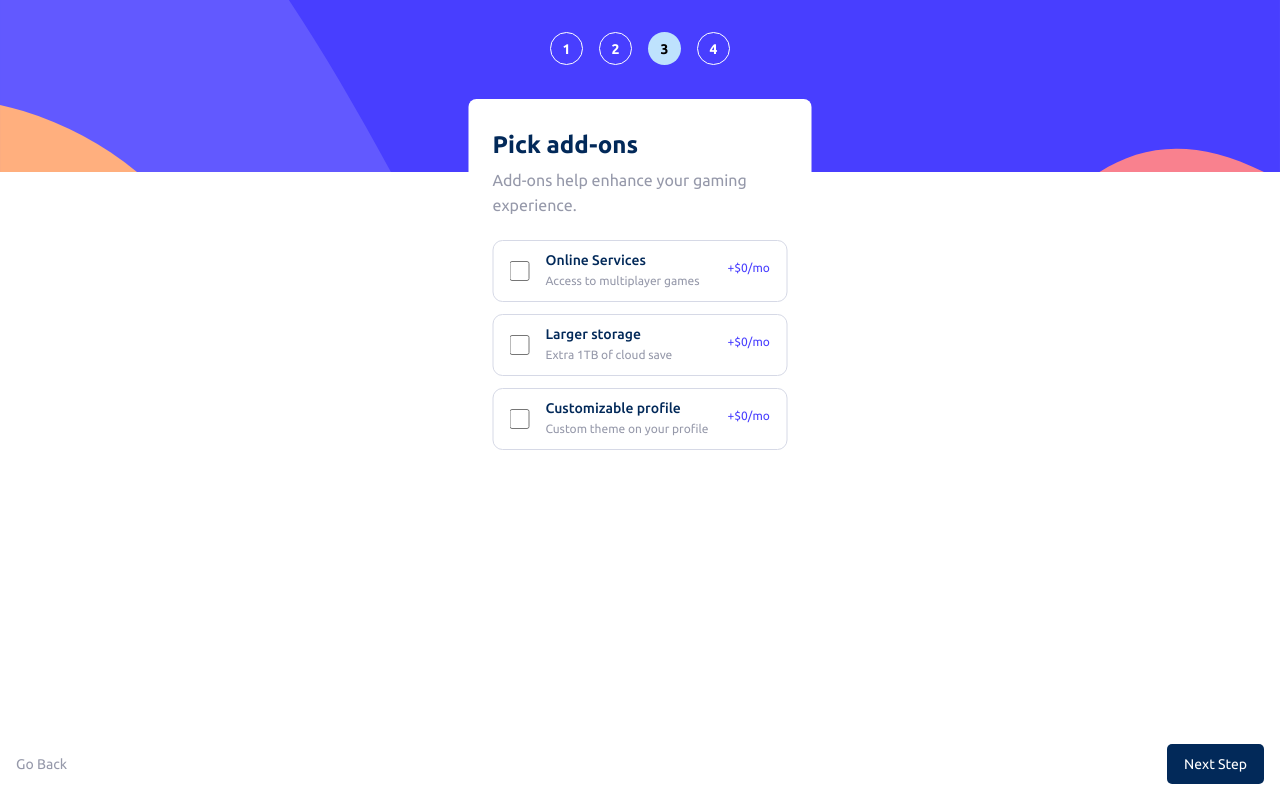
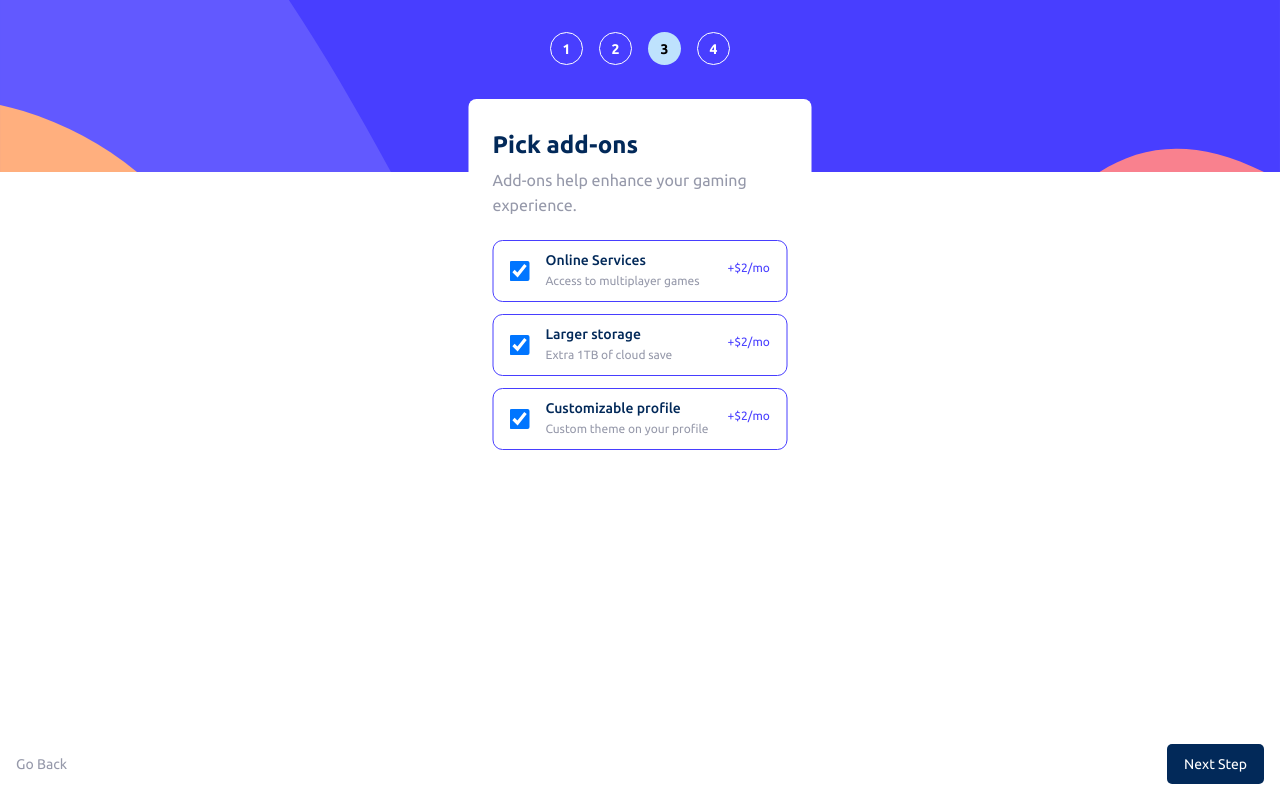
Before and after one commit to claystuart/multi-step-form, a React (Create React App) app: page /addons in a window 1280 px wide. Built offline with nearby package versions, Linux system fonts and the light colour scheme.

Commit message:
Fix loading bug in AddOns.jsx with three prices.

```diff
--- a/src/pages/AddOns.jsx
+++ b/src/pages/AddOns.jsx
@@ -11,19 +11,31 @@ export default function AddOns() {
     const [onlinePrice, setOnlinePrice] = useState(() => {
         let multiplier = yearlyTerm === "true" ? 10 : 1
         let temp = localStorage.getItem("onlinePrice")
-        return temp ? multiplier * 1 : "0"
+        if (temp === "0") {
+            return "0"
+        }
+        else
+            return multiplier * 2
     })
 
     const [storagePrice, setStoragePrice] = useState(() => {
         let multiplier = yearlyTerm === "true" ? 10 : 1
         let temp = localStorage.getItem("storagePrice")
-        return temp ? multiplier * 2 : "0"
+        if (temp === "0") {
+            return "0"
+        }
+        else
+            return multiplier * 2
     })
 
     const [profilePrice, setProfilePrice] = useState(() => {
         let multiplier = yearlyTerm === "true" ? 10 : 1
         let temp = localStorage.getItem("profilePrice")
-        return temp ? multiplier * 2 : "0"
+        if (temp === "0") {
+            return "0"
+        }
+        else
+            return multiplier * 2
     })
 
     useEffect(() => {
```
